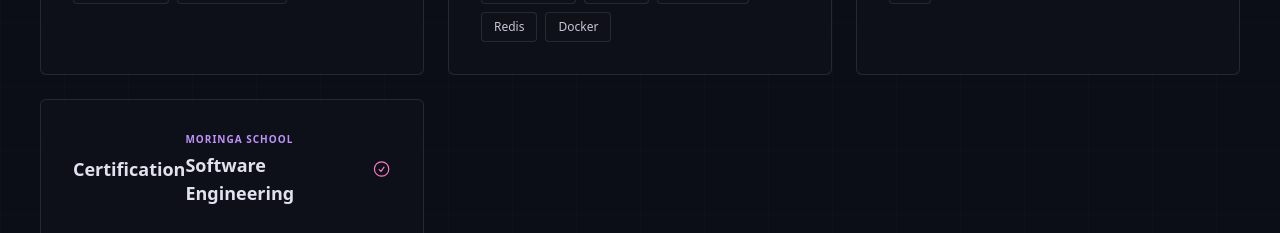
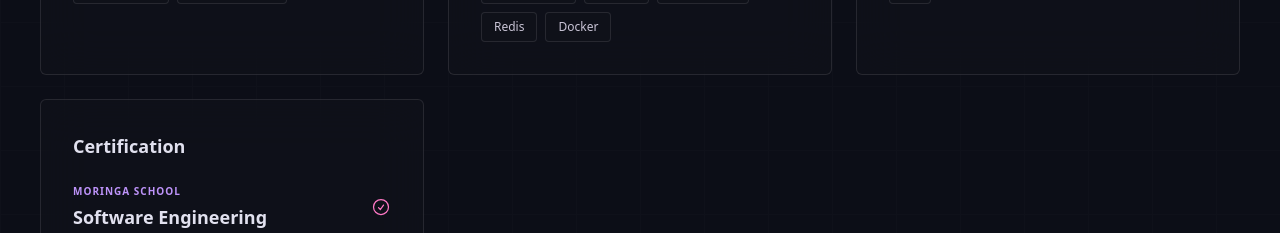
Before and after one commit to madoyakimberley/portfolio, a Next.js app: page / in a window 1280 px wide. Shown: the part 2220-2453 px from the top of the page. Built offline with nearby package versions, Linux system fonts and the light colour scheme; no server answers.

Commit message:
Portfolio Update

```diff
--- a/app/page.tsx
+++ b/app/page.tsx
@@ -646,10 +646,10 @@ export default function PortfolioPage() {
 
             {/* Certification Card */}
             <div className="bg-[#11131c]/60 backdrop-blur-xl border border-white/10 p-8 rounded-md flex flex-col justify-between gap-6 hover:border-[#ff79c6]/40 transition-all duration-300">
+              <h3 className="text-lg font-semibold text-[#e1e1ef]">
+                Certification
+              </h3>
               <div className="flex items-center justify-between">
-                <h3 className="text-lg font-semibold text-[#e1e1ef]">
-                  Certification
-                </h3>
                 <div>
                   <span className="text-[10px] font-semibold uppercase tracking-widest text-[#bd93f9] block mb-1">
                     Moringa School
```
